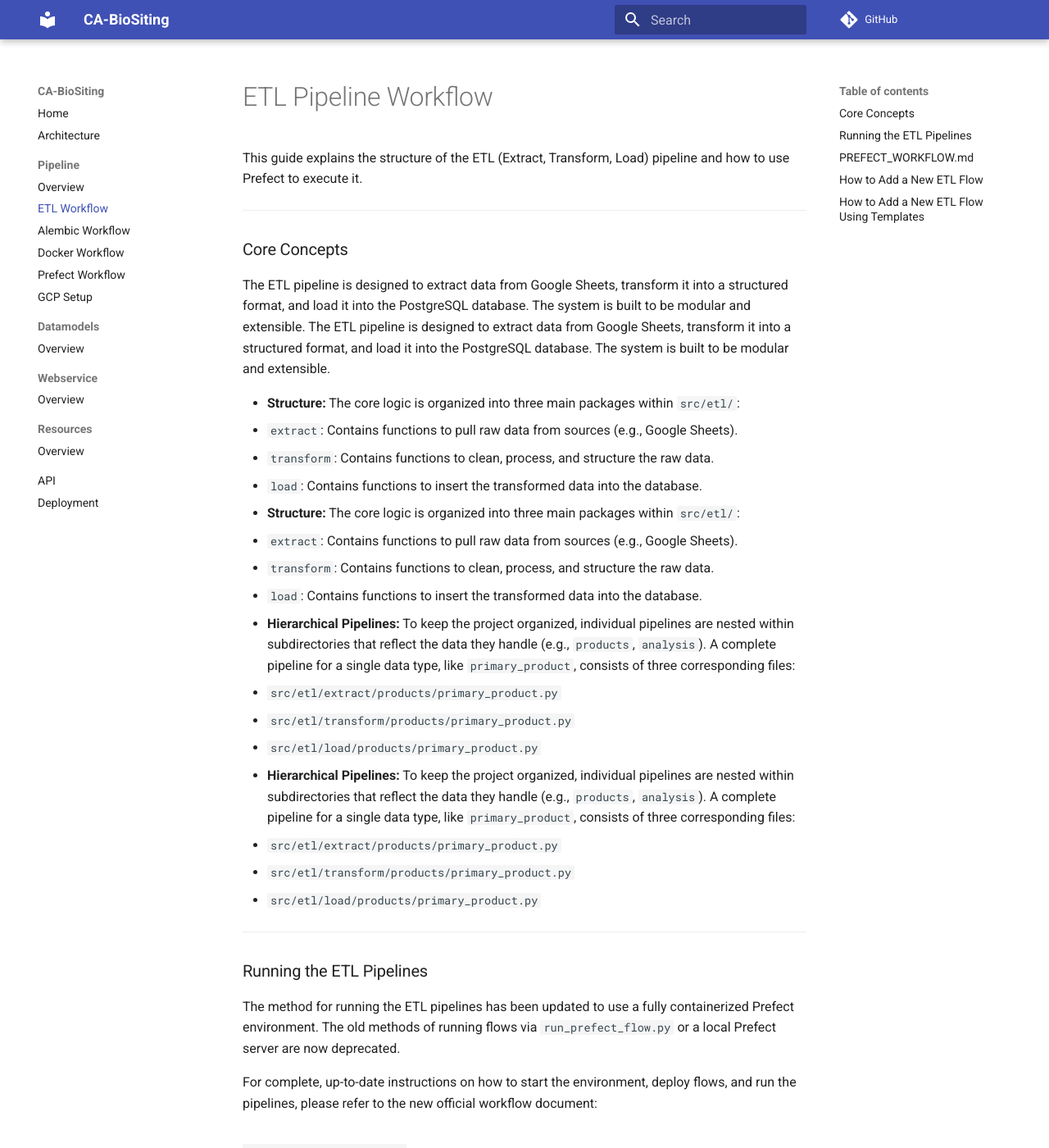
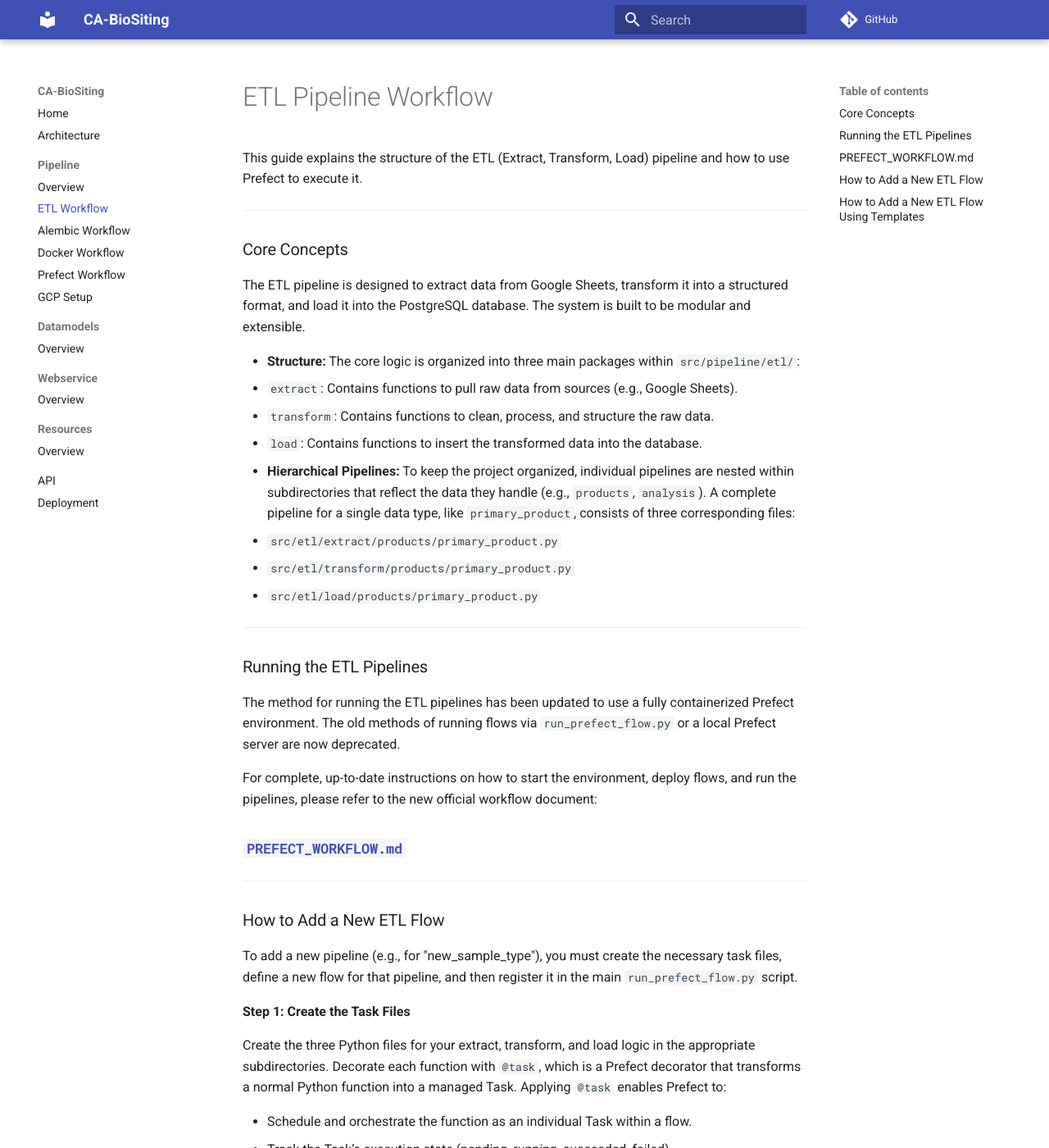
Before and after one commit to uw-ssec/ca-biositing, an MkDocs documentation site: the page built from docs/pipeline/ETL_WORKFLOW.md, in a window 1280 px wide and 1400 px high. Shown: the whole window at 82% size. Built offline with MkDocs 1.6.1 and Material for MkDocs 9.7.7, drawn with Linux system fonts in a browser that asks for light colours; comment, search, counter and statistics services are not loaded; some of the changed text lies outside the part shown.

Commit message:
Added explation for @task instruction

```diff
--- a/docs/pipeline/ETL_WORKFLOW.md
+++ b/docs/pipeline/ETL_WORKFLOW.md
@@ -9,33 +9,16 @@ and how to use Prefect to execute it.
 
 The ETL pipeline is designed to extract data from Google Sheets, transform it
 into a structured format, and load it into the PostgreSQL database. The system
-is built to be modular and extensible. The ETL pipeline is designed to extract
-data from Google Sheets, transform it into a structured format, and load it into
-the PostgreSQL database. The system is built to be modular and extensible.
+is built to be modular and extensible.
 
 - **Structure:** The core logic is organized into three main packages within
-  `src/etl/`:
+  `src/pipeline/etl/`:
   - `extract`: Contains functions to pull raw data from sources (e.g., Google
     Sheets).
   - `transform`: Contains functions to clean, process, and structure the raw
     data.
   - `load`: Contains functions to insert the transformed data into the database.
 
-- **Structure:** The core logic is organized into three main packages within
-  `src/etl/`:
-  - `extract`: Contains functions to pull raw data from sources (e.g., Google
-    Sheets).
-  - `transform`: Contains functions to clean, process, and structure the raw
-    data.
-  - `load`: Contains functions to insert the transformed data into the database.
-
-- **Hierarchical Pipelines:** To keep the project organized, individual
-  pipelines are nested within subdirectories that reflect the data they handle
-  (e.g., `products`, `analysis`). A complete pipeline for a single data type,
-  like `primary_product`, consists of three corresponding files:
-  - `src/etl/extract/products/primary_product.py`
-  - `src/etl/transform/products/primary_product.py`
-  - `src/etl/load/products/primary_product.py`
 - **Hierarchical Pipelines:** To keep the project organized, individual
   pipelines are nested within subdirectories that reflect the data they handle
   (e.g., `products`, `analysis`). A complete pipeline for a single data type,
@@ -69,7 +52,14 @@ in the main `run_prefect_flow.py` script.
 **Step 1: Create the Task Files**
 
 Create the three Python files for your extract, transform, and load logic in the
-appropriate subdirectories. Decorate each function with `@task`.
+appropriate subdirectories. Decorate each function with `@task`, which is a
+Prefect decorator that transforms a normal Python function into a managed Task.
+Applying `@task` enables Prefect to:
+
+- Schedule and orchestrate the function as an individual Task within a flow.
+- Track the Task’s execution state (pending, running, succeeded, failed).
+- Automatically handle retries, timeouts, and result caching when configured.
+- Collect logs and metrics for observability and debugging.
 
 - `src/etl/extract/samples/new_sample_type.py`
 - `src/etl/transform/samples/new_sample_type.py`
```
